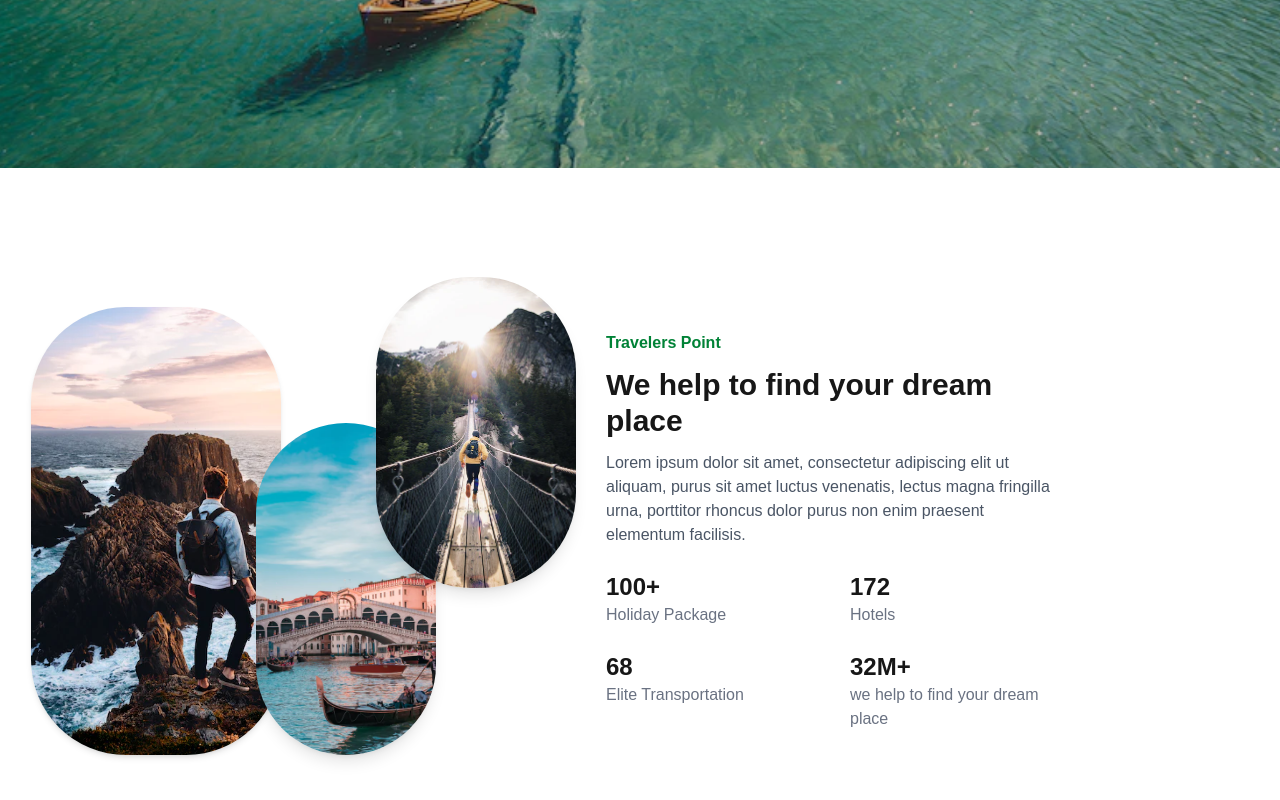
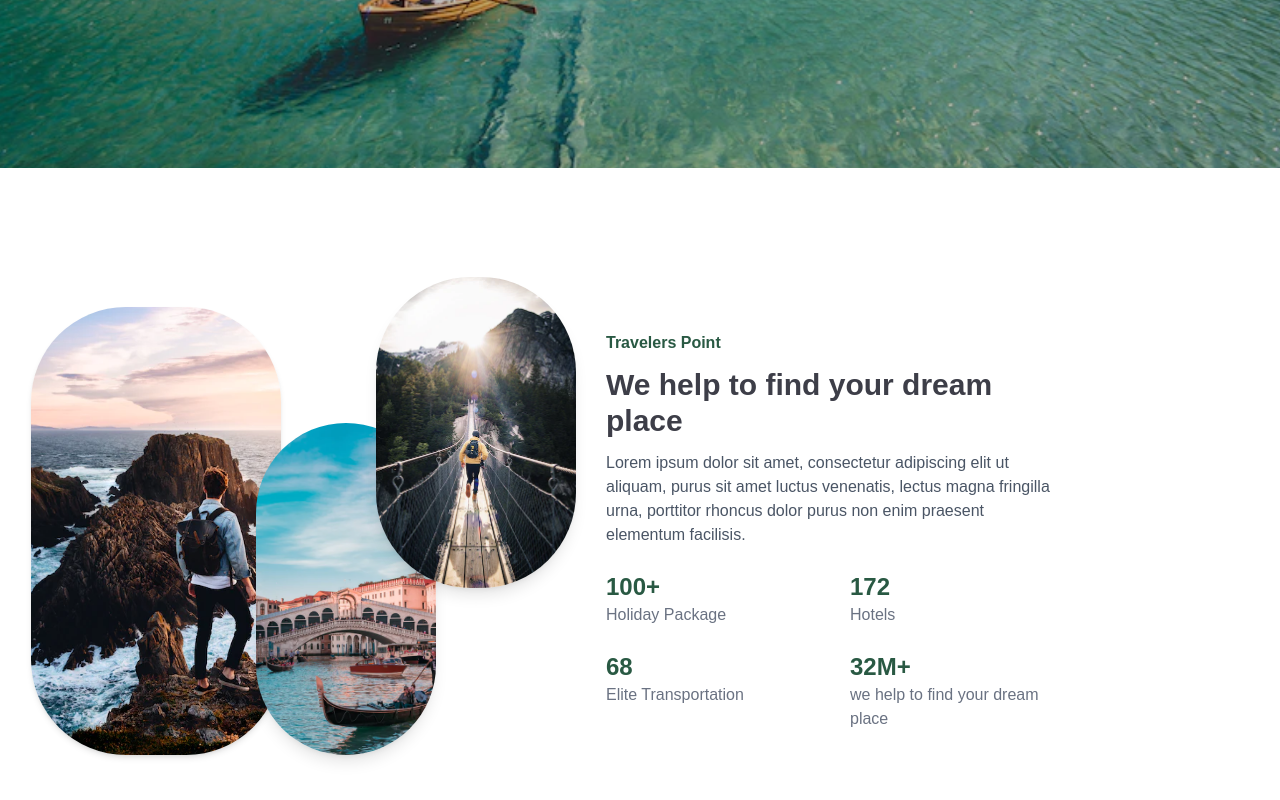
Before and after one commit to Jurayev311/travel-copy-app, a Next.js app: page / in a window 1280 px wide. Shown: the part 612-1412 px from the top of the page. Built offline with nearby package versions, Linux system fonts and the light colour scheme.

Commit message:
fixed bugs and countUp + travelpoint Countup is now working when scrolling to 40%

```diff
--- a/package.json
+++ b/package.json
@@ -12,6 +12,7 @@
     "antd": "^5.24.3",
     "next": "15.2.2",
     "react": "^19.0.0",
+    "react-countup": "^6.5.3",
     "react-dom": "^19.0.0",
     "react-icons": "^5.5.0"
   },
--- a/src/app/(layout)/page.js
+++ b/src/app/(layout)/page.js
@@ -1,3 +1,4 @@
+import Discover from '@/components/Discover'
 import Hero from '@/components/Hero'
 import Point from '@/components/Point'
 import React from 'react'
@@ -7,6 +8,7 @@ const Home = () => {
     <div>
       <Hero />
       <Point />
+      <Discover />
     </div>
   )
 }
--- /dev/null
+++ b/src/components/Discover.js
@@ -0,0 +1,11 @@
+import React from 'react'
+
+const Discover = () => {
+    return (
+        <section className='mt-[90px]'>
+
+        </section>
+    )
+}
+
+export default Discover
--- a/src/components/Header.js
+++ b/src/components/Header.js
@@ -21,7 +21,7 @@ const Header = () => {
   }
 
   return (
-    <header className={`fixed w-full top-0 left-0 z-50 transition-all duration-300 ${scroll ? "bg-white/50 backdrop-blur-xl text-white" : "bg-transparent text-white"
+    <header className={`fixed w-full top-0 left-0 z-50 transition-all duration-300 ${scroll ? "bg-slate-400/50 backdrop-blur-xl text-white" : "bg-transparent text-white"
       }`}>
       <div className='container mx-auto'>
         <nav className='flex items-center justify-between h-[60px]'>
--- a/src/components/Hero.js
+++ b/src/components/Hero.js
@@ -7,7 +7,7 @@ import { Button } from 'antd';
 
 const Hero = () => {
     return (
-        <div className="relative w-full h-[780px]">
+        <section className="relative w-full h-[780px]">
             <Image
                 src={hero}
                 alt="Travel image"
@@ -47,7 +47,7 @@ const Hero = () => {
                     </Button>
                 </div>
             </div>
-        </div>
+        </section>
     )
 }
 
--- a/src/components/Point.js
+++ b/src/components/Point.js
@@ -1,12 +1,42 @@
-import React from "react";
+"use client";
+import React, { useState, useEffect, useRef } from "react";
 import Image from "next/image";
+import CountUp from "react-countup";
 import travel1 from "../../public/assets/travel1.png";
 import travel2 from "../../public/assets/travel2.png";
 import travel3 from "../../public/assets/travel3.png";
 
 const Point = () => {
+  const [inView, setInView] = useState(false);
+  const sectionRef = useRef(null);
+
+  //sahifa 30% ko'ringanda countUp ishlashi uchun yozilgan kod
+  useEffect(() => {
+    const observer = new IntersectionObserver(
+      ([entry]) => {
+        if (entry.isIntersecting) {
+          setInView(true);
+        }
+      },
+      { threshold: 0.4 }
+    );
+
+    if (sectionRef.current) {
+      observer.observe(sectionRef.current);
+    }
+
+    return () => {
+      if (sectionRef.current) {
+        observer.unobserve(sectionRef.current);
+      }
+    };
+  }, []);
+
   return (
-    <section className="mt-[99px] flex flex-wrap items-center justify-center p-10">
+    <section
+      ref={sectionRef}
+      className="mt-[99px] flex flex-wrap items-center justify-center p-10 text-[#3D3E48]"
+    >
       <div className="container mx-auto flex items-center justify-center flex-wrap gap-[30px] max-w-6xl">
         <div className="relative flex items-center justify-center w-[350px] h-[448px]">
           <div className="absolute top-0 left-[-195px] w-[250px] h-[448px] rounded-[95px] overflow-hidden shadow-md transition-transform duration-300 ease-in-out group">
@@ -34,9 +64,8 @@ const Point = () => {
           </div>
         </div>
 
-
         <div className="max-w-md">
-          <h3 className="text-green-700 font-semibold">Travelers Point</h3>
+          <h3 className="text-[#295943] font-semibold">Travelers Point</h3>
           <h2 className="text-3xl font-bold my-3">
             We help to find your dream place
           </h2>
@@ -47,19 +76,27 @@ const Point = () => {
           </p>
           <div className="grid grid-cols-2 gap-x-10 gap-y-6 text-left">
             <div>
-              <h4 className="text-2xl font-bold">100+</h4>
+              <h2 className="text-[#295943] text-2xl font-bold">
+                {inView && <CountUp start={0} end={100} duration={3} />}+
+              </h2>
               <p className="text-gray-500">Holiday Package</p>
             </div>
             <div>
-              <h4 className="text-2xl font-bold">172</h4>
+              <h4 className="text-[#295943] text-2xl font-bold">
+                {inView && <CountUp start={0} end={172} duration={3} />}
+              </h4>
               <p className="text-gray-500">Hotels</p>
             </div>
             <div>
-              <h4 className="text-2xl font-bold">68</h4>
+              <h4 className="text-[#295943] text-2xl font-bold">
+                {inView && <CountUp start={0} end={68} duration={3} />}
+              </h4>
               <p className="text-gray-500">Elite Transportation</p>
             </div>
             <div>
-              <h4 className="text-2xl font-bold">32M+</h4>
+              <h4 className="text-[#295943] text-2xl font-bold">
+                {inView && <CountUp start={0} end={32} duration={3} />}M+
+              </h4>
               <p className="text-gray-500">we help to find your dream place</p>
             </div>
           </div>
```
Also changed, not shown: 1 other file (tests, documents, lock files or other folders).
